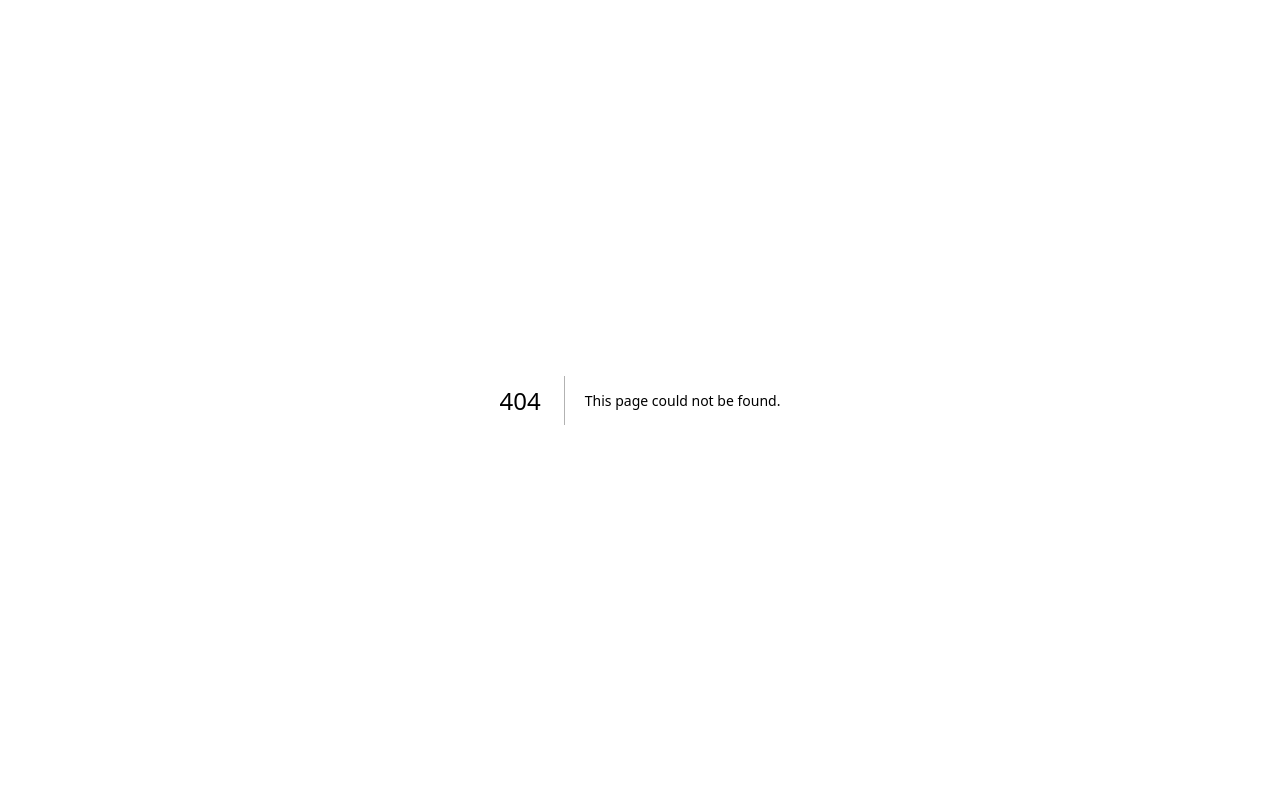
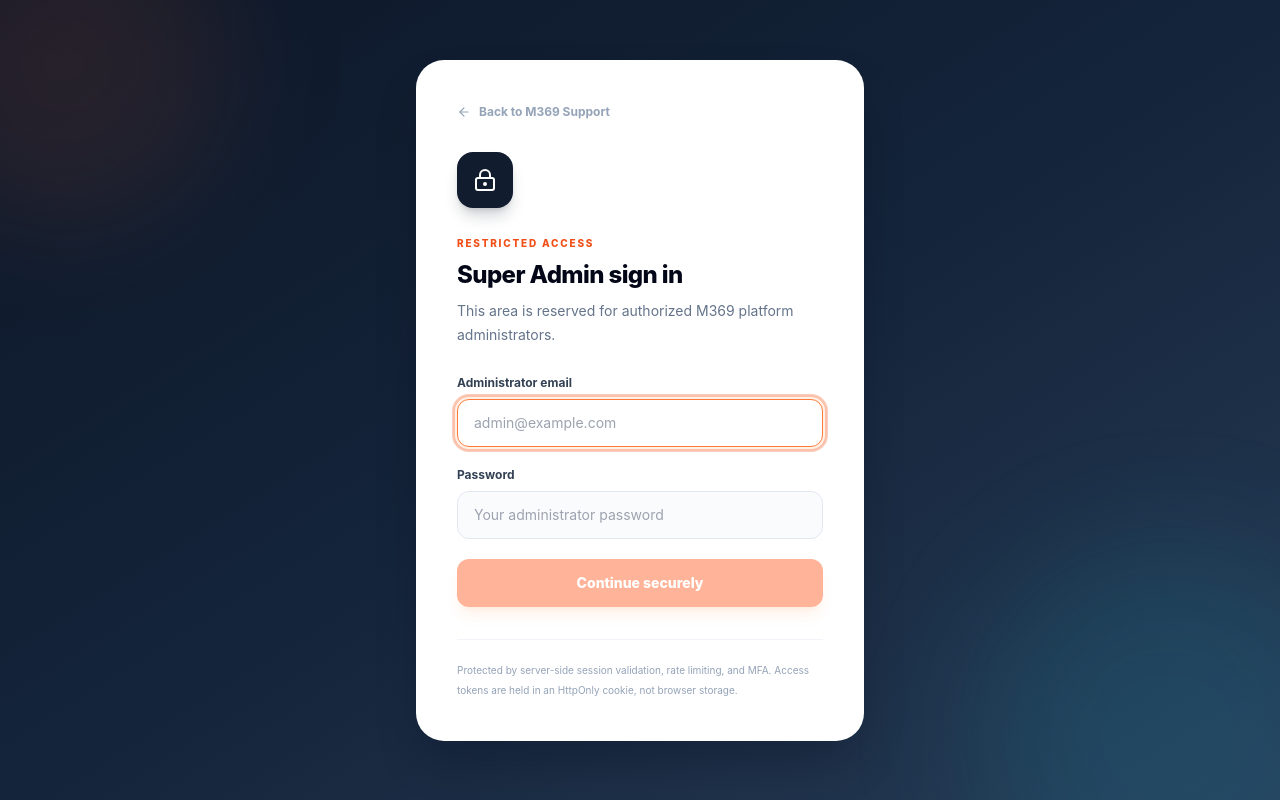
Before and after one commit to Pincodenovin13/m369-support, a Next.js app in the folder apps/web/: page /super-admin/login in a window 1280 px wide. Before the commit this address had no page. Built offline with nearby package versions, Linux system fonts and the light colour scheme.

Commit message:
feat(web): build isolated Super Admin login and MFA flow

```diff
--- /dev/null
+++ b/apps/web/src/app/super-admin/login/page.tsx
@@ -0,0 +1,196 @@
+"use client";
+
+import { useState } from "react";
+import { useRouter } from "next/navigation";
+import Link from "next/link";
+import { ArrowLeft, LockKeyhole, ShieldCheck } from "lucide-react";
+import {
+  superAdminAuthApi,
+  SuperAdminApiError,
+} from "@/lib/super-admin-api-client";
+
+export default function SuperAdminLoginPage() {
+  const router = useRouter();
+  const [email, setEmail] = useState("");
+  const [password, setPassword] = useState("");
+  const [challenge, setChallenge] = useState<string | null>(null);
+  const [challengeExpires, setChallengeExpires] = useState(0);
+  const [code, setCode] = useState("");
+  const [recoveryMode, setRecoveryMode] = useState(false);
+  const [loading, setLoading] = useState(false);
+  const [error, setError] = useState<string | null>(null);
+
+  async function handlePasswordSubmit(event: React.FormEvent) {
+    event.preventDefault();
+    if (loading) return;
+    setLoading(true);
+    setError(null);
+    try {
+      const result = await superAdminAuthApi.login({ email: email.trim(), password });
+      if ("mfa_required" in result && result.mfa_required) {
+        setChallenge(result.mfa_challenge);
+        setChallengeExpires(result.expires_in_seconds);
+        setPassword("");
+      } else {
+        router.replace("/super-admin");
+        router.refresh();
+      }
+    } catch (err) {
+      setError(err instanceof Error ? err.message : "Sign-in failed");
+    } finally {
+      setLoading(false);
+    }
+  }
+
+  async function handleMfaSubmit(event: React.FormEvent) {
+    event.preventDefault();
+    if (!challenge || !code.trim() || loading) return;
+    setLoading(true);
+    setError(null);
+    try {
+      await superAdminAuthApi.verifyMfa(
+        recoveryMode
+          ? { mfa_challenge: challenge, recovery_code: code.trim() }
+          : { mfa_challenge: challenge, code: code.trim() },
+      );
+      setChallenge(null);
+      router.replace("/super-admin");
+      router.refresh();
+    } catch (err) {
+      setError(err instanceof Error ? err.message : "Verification failed");
+    } finally {
+      setLoading(false);
+    }
+  }
+
+  return (
+    <main className="relative flex min-h-screen items-center justify-center overflow-hidden bg-gradient-to-br from-[#0d1728] via-[#14243a] to-[#263b55] px-4 py-10 sm:px-6">
+      <div aria-hidden="true" className="pointer-events-none absolute -left-24 -top-24 h-80 w-80 rounded-full bg-brand-500/10 blur-3xl" />
+      <div aria-hidden="true" className="pointer-events-none absolute -bottom-32 -right-20 h-96 w-96 rounded-full bg-cyan-400/10 blur-3xl" />
+      <section className="relative z-10 w-full max-w-md rounded-[28px] border border-white/70 bg-white p-7 shadow-2xl shadow-slate-950/30 sm:p-10">
+        <Link href="/" className="mb-8 inline-flex items-center gap-2 text-xs font-bold text-slate-400 transition hover:text-slate-700">
+          <ArrowLeft size={14} />
+          Back to M369 Support
+        </Link>
+
+        <div className="mb-7 flex h-14 w-14 items-center justify-center rounded-2xl bg-[#111c2e] text-white shadow-lg shadow-slate-900/20">
+          {challenge ? <ShieldCheck size={25} /> : <LockKeyhole size={24} />}
+        </div>
+
+        <div>
+          <div className="text-[10px] font-extrabold uppercase tracking-[0.18em] text-brand-600">Restricted access</div>
+          <h1 className="mt-2 text-2xl font-extrabold tracking-tight text-slate-950">
+            {challenge ? "Verify your identity" : "Super Admin sign in"}
+          </h1>
+          <p className="mt-2 text-sm leading-6 text-slate-500">
+            {challenge
+              ? "Enter the authenticator code for your administrator account. The challenge is short-lived."
+              : "This area is reserved for authorized M369 platform administrators."}
+          </p>
+        </div>
+
+        {error && (
+          <div role="alert" className="mt-6 rounded-xl border border-red-200 bg-red-50 px-4 py-3 text-xs font-medium leading-5 text-red-700">
+            {error}
+          </div>
+        )}
+
+        {!challenge ? (
+          <form onSubmit={handlePasswordSubmit} className="mt-7 space-y-5">
+            <div>
+              <label htmlFor="sa-email" className="block text-xs font-bold text-slate-700">Administrator email</label>
+              <input
+                id="sa-email"
+                type="email"
+                required
+                autoComplete="username"
+                autoFocus
+                value={email}
+                onChange={(event) => setEmail(event.target.value)}
+                className="mt-2 min-h-12 w-full rounded-xl border border-slate-200 bg-slate-50/70 px-4 py-3 text-sm text-slate-900 outline-none transition focus:border-brand-400 focus:bg-white focus:ring-4 focus:ring-orange-500/10"
+                placeholder="admin@example.com"
+              />
+            </div>
+            <div>
+              <label htmlFor="sa-password" className="block text-xs font-bold text-slate-700">Password</label>
+              <input
+                id="sa-password"
+                type="password"
+                required
+                autoComplete="current-password"
+                value={password}
+                onChange={(event) => setPassword(event.target.value)}
+                className="mt-2 min-h-12 w-full rounded-xl border border-slate-200 bg-slate-50/70 px-4 py-3 text-sm text-slate-900 outline-none transition focus:border-brand-400 focus:bg-white focus:ring-4 focus:ring-orange-500/10"
+                placeholder="Your administrator password"
+              />
+            </div>
+            <button
+              type="submit"
+              disabled={loading || !email.trim() || !password}
+              className="min-h-12 w-full rounded-xl bg-brand-500 px-4 py-3 text-sm font-extrabold text-white shadow-lg shadow-orange-500/20 transition hover:bg-brand-600 disabled:cursor-not-allowed disabled:opacity-50"
+            >
+              {loading ? "Verifying…" : "Continue securely"}
+            </button>
+          </form>
+        ) : (
+          <form onSubmit={handleMfaSubmit} className="mt-7 space-y-5">
+            <div>
+              <label htmlFor="sa-mfa-code" className="block text-xs font-bold text-slate-700">
+                {recoveryMode ? "Recovery code" : "Authenticator code"}
+              </label>
+              <input
+                id="sa-mfa-code"
+                type="text"
+                required
+                autoFocus
+                autoComplete={recoveryMode ? "off" : "one-time-code"}
+                inputMode={recoveryMode ? "text" : "numeric"}
+                maxLength={recoveryMode ? 64 : 8}
+                value={code}
+                onChange={(event) => setCode(event.target.value)}
+                className="mt-2 min-h-12 w-full rounded-xl border border-slate-200 bg-slate-50/70 px-4 py-3 text-center text-lg font-bold tracking-[0.25em] text-slate-900 outline-none transition focus:border-brand-400 focus:bg-white focus:ring-4 focus:ring-orange-500/10"
+                placeholder={recoveryMode ? "Enter recovery code" : "000000"}
+              />
+              <p className="mt-2 text-[11px] text-slate-400">
+                Challenge expires in about {Math.max(1, Math.ceil(challengeExpires / 60))} minute(s). If it expires, sign in again.
+              </p>
+            </div>
+            <button
+              type="submit"
+              disabled={loading || !code.trim()}
+              className="min-h-12 w-full rounded-xl bg-brand-500 px-4 py-3 text-sm font-extrabold text-white shadow-lg shadow-orange-500/20 transition hover:bg-brand-600 disabled:cursor-not-allowed disabled:opacity-50"
+            >
+              {loading ? "Checking…" : "Verify and sign in"}
+            </button>
+            <button
+              type="button"
+              onClick={() => {
+                setRecoveryMode((current) => !current);
+                setCode("");
+                setError(null);
+              }}
+              className="w-full py-2 text-xs font-bold text-slate-500 transition hover:text-brand-700"
+            >
+              {recoveryMode ? "Use authenticator code instead" : "Use a recovery code"}
+            </button>
+            <button
+              type="button"
+              onClick={() => {
+                setChallenge(null);
+                setCode("");
+                setError(null);
+              }}
+              className="w-full py-1 text-[11px] font-semibold text-slate-400 hover:text-slate-600"
+            >
+              Start over
+            </button>
+          </form>
+        )}
+
+        <div className="mt-8 border-t border-slate-100 pt-5 text-[10px] leading-5 text-slate-400">
+          Protected by server-side session validation, rate limiting, and MFA. Access tokens are held in an HttpOnly cookie, not browser storage.
+        </div>
+      </section>
+    </main>
+  );
+}
```
